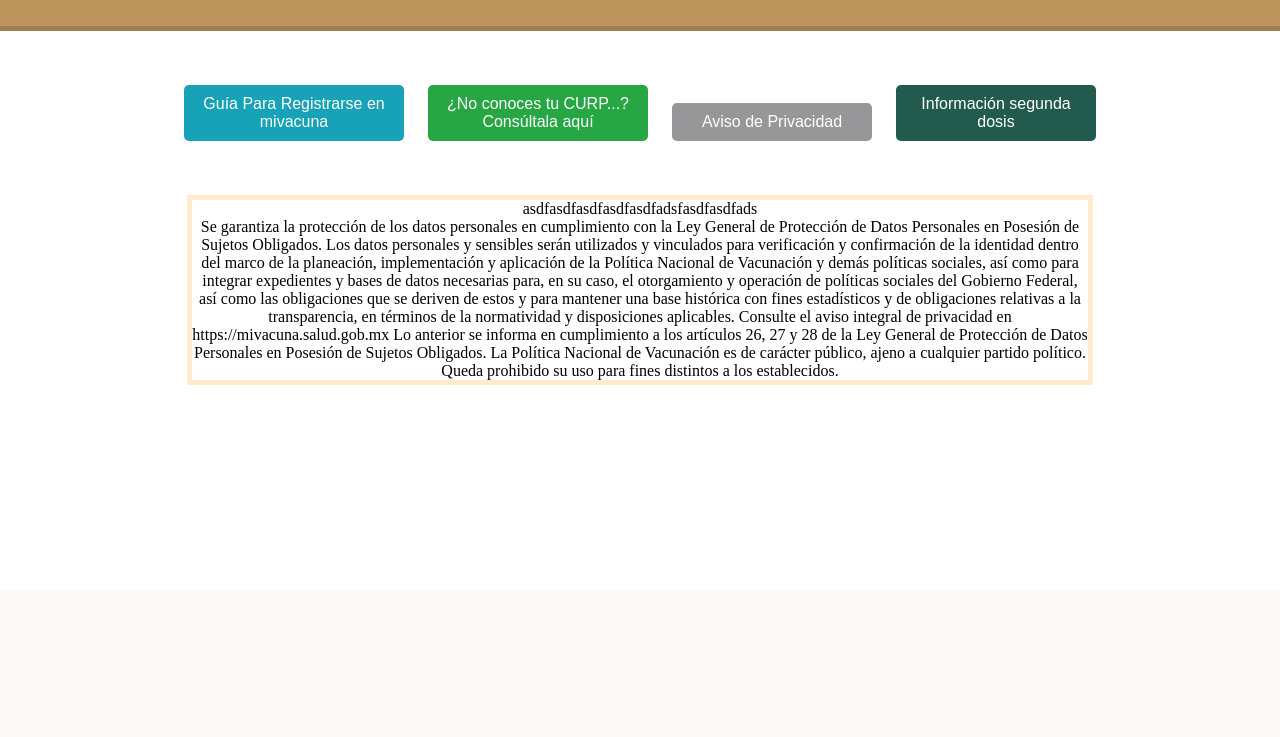
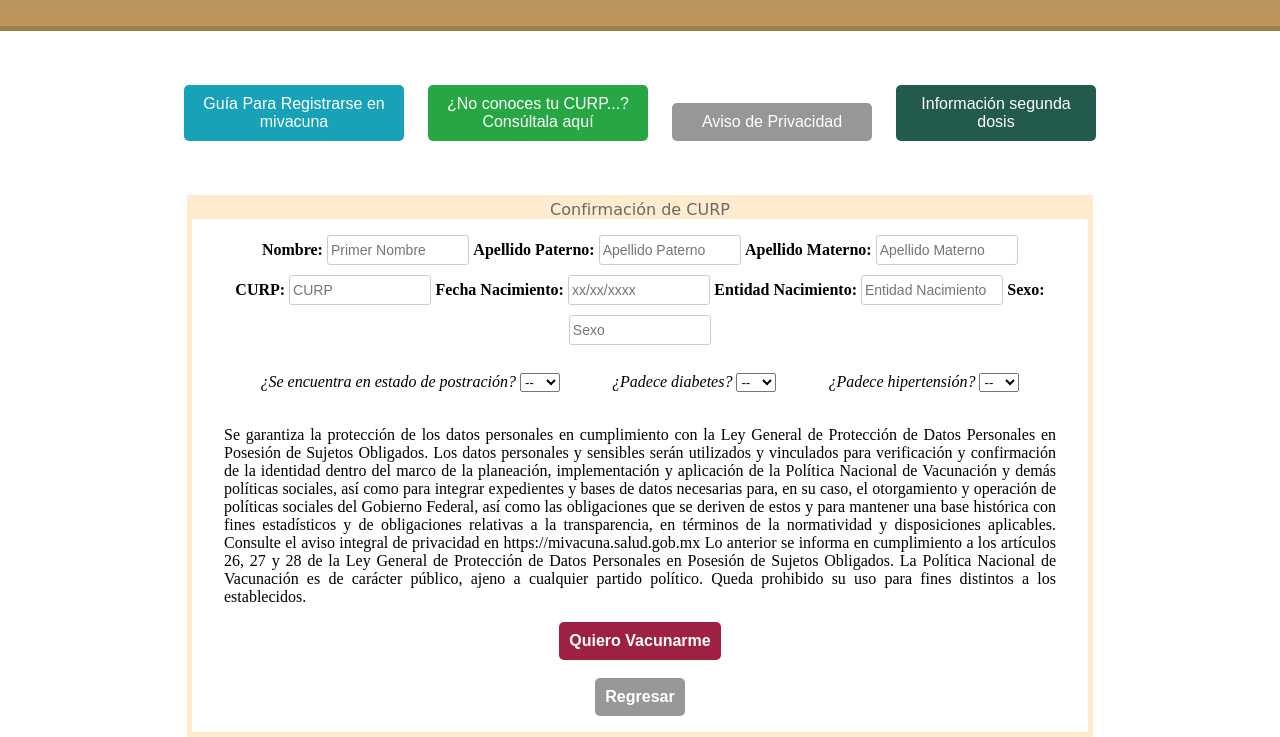
Before and after one commit to L7z404/leonelMiVacunaPF, a PHP site: page /pages/confCurp.php in a window 1280 px wide. Shown: the part 209-946 px from the top of the page. Before the commit the page ends 594 px from the top, so only its background shows below. Run offline with PHP 8.4, Linux system fonts and the light colour scheme.

Commit message:
Agregando mas contenido a confCurp

```diff
--- a/css/vac_style2.css
+++ b/css/vac_style2.css
@@ -1,3 +1,4 @@
+
 #confCenterForm{
     /*background-color: #17a1b7;*/
     width: 70% !important;
@@ -5,3 +6,22 @@
     text-align: center;
     border: 5px solid blanchedalmond;
 }
+
+#textoConfigCurp>p{
+    text-align: justify;
+    margin: 1rem 2rem 1rem 2rem;
+}
+
+#botonVacu{
+    background: #9F2141;
+    color: #fff;
+}#botonVacu:hover{
+     background: #711D33;
+ }
+
+ #botonRegresar{
+     background: #98989A;
+     color: #fff;
+ }#botonRegresar:hover{
+      background: #757474;
+  }
--- a/pages/confCurp.php
+++ b/pages/confCurp.php
@@ -35,11 +35,69 @@
     <br><br><br>
     <form id="confCenterForm" name="confCurpForm">
         <div id="configCurp">
-            <div id="datosConfigCurp">asdfasdfasdfasdfasdfadsfasdfasdfads</div>
+            <div id="info_a_curp">Confirmación de CURP</div>
+
+            <div id="datosPersonaCurp">
+
+                <div id="espacioDatos" style="margin-top: 1em"></div>
+                <label for="txtNombre"><strong>Nombre:</strong>
+                    <input id="txtNombre" placeholder="Primer Nombre" style="width: 15%" />
+                </label>
+
+                <label for="txtApellidoP"><strong>Apellido Paterno:</strong>
+                    <input id="txtApellidoP" placeholder="Apellido Paterno" style="width: 15%" />
+                </label>
+
+                <label for="txtApellidoM"><strong>Apellido Materno:</strong>
+                    <input id="txtApellidoM" placeholder="Apellido Materno" style="width: 15%" />
+                </label>
+
+                <br>
+                <label for="txtCurp"><strong>CURP:</strong>
+                    <input id="txtCurp" placeholder="CURP" style="width: 15%" />
+                </label>
+                <label for="txtFechaNac"><strong>Fecha Nacimiento:</strong>
+                    <input id="txtFechaNac" placeholder="xx/xx/xxxx" style="width: 15%" />
+                </label>
+                <label for="txtEntidadNac"><strong>Entidad Nacimiento:</strong>
+                    <input id="txtEntidadNac" placeholder="Entidad Nacimiento" style="width: 15%" />
+                </label>
+                <label for="txtSexo"><strong>Sexo:</strong>
+                    <input id="txtSexo" placeholder="Sexo" style="width: 15%" />
+                </label>
+
+                <br><br>
+                <label for="comboPostracion"><i>¿Se encuentra en estado de postración?</i></label>
+                <select id="comboPostracion">
+                    <option selected disabled>--</option>
+                    <option>Sí</option>
+                    <option>No</option>
+                </select>
+                &ensp; &ensp; &ensp; &ensp;
+                <label for="comboDiabetes"><i>¿Padece diabetes?</i></label>
+                <select id="comboDiabetes">
+                    <option selected disabled>--</option>
+                    <option>Sí</option>
+                    <option>No</option>
+                </select>
+                &ensp; &ensp; &ensp; &ensp;
+                <label for="comboHiperten"><i>¿Padece hipertensión?</i></label>
+                <select id="comboHiperten">
+                    <option selected disabled>--</option>
+                    <option>Sí</option>
+                    <option>No</option>
+                </select>
+            </div>
+            <br>
             <div id="textoConfigCurp" >
                 <p>Se garantiza la protección de los datos personales en cumplimiento con la Ley General de Protección de Datos Personales en Posesión de Sujetos Obligados. Los datos personales y sensibles serán utilizados y vinculados para verificación y confirmación de la identidad dentro del marco de la planeación, implementación y aplicación de la Política Nacional de Vacunación y demás políticas sociales, así como para integrar expedientes y bases de datos necesarias para, en su caso, el otorgamiento y operación de políticas sociales del Gobierno Federal, así como las obligaciones que se deriven de estos y para mantener una base histórica con fines estadísticos y de obligaciones relativas a la transparencia, en términos de la normatividad y disposiciones aplicables. Consulte el aviso integral de privacidad en https://mivacuna.salud.gob.mx Lo anterior se informa en cumplimiento a los artículos 26, 27 y 28 de la Ley General de Protección de Datos Personales en Posesión de Sujetos Obligados. La Política Nacional de Vacunación es de carácter público, ajeno a cualquier partido político. Queda prohibido su uso para fines distintos a los establecidos.</p>
             </div>
-            <div id="botonesConfigCurp"></div>
+            <div id="botonesConfigCurp">
+                <button id="botonVacu" type="button" onclick=""><strong>Quiero Vacunarme</strong></button>
+                <br><br>
+                <button id="botonRegresar" type="button" onclick="window.location.href='../index.php'"><strong>Regresar</strong></button>
+            </div>
+            <div id="espacioDatos" style="margin-bottom: 1em"></div>
         </div>
     </form>
 
```
